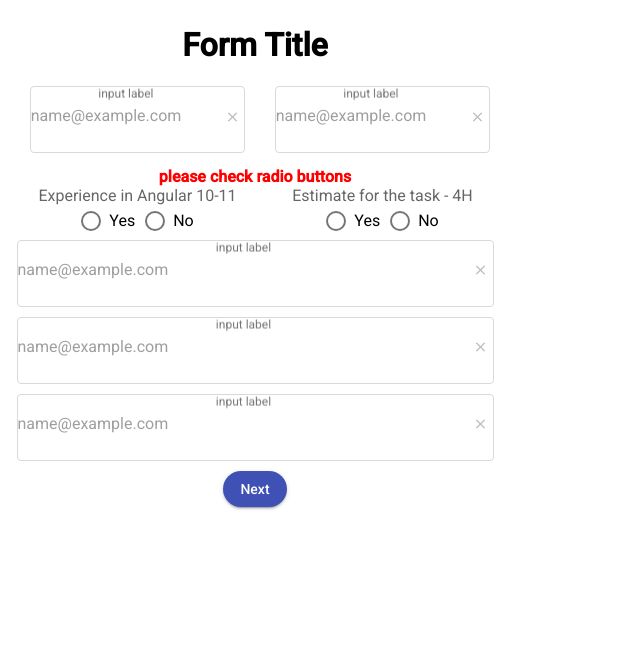
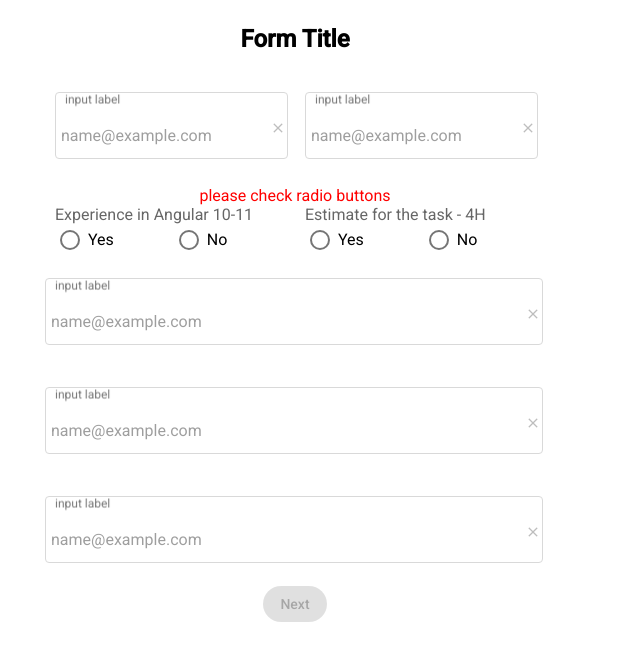
Before and after one commit to AlexMakivchuk/testTask, an Angular app: page / in a window 1280 px wide. Both pictures are taken after typing "name@example.com", "name@example.com", "name@example.com", "name@example.com", "name@example.com" into the empty fields and a click on the button "Next". Shown: the top 660 px of the page, without its empty margins (0-640 px from the left). Built offline with nearby package versions, Linux system fonts and the light colour scheme.

Commit message:
change styles

```diff
--- a/src/app/components/input/input.component.html
+++ b/src/app/components/input/input.component.html
@@ -1,8 +1,8 @@
-<mat-form-field [ngClass]="{'input-error': hasError && submited}" class="example-width">
-  <mat-label>input label</mat-label>
-  <input  type="email" matInput  [disabled]="disabled" [(ngModel)]="value" placeholder="">
+<mat-form-field class="example-width">
+  <mat-label><p>input label</p></mat-label>
+  <input class="input" [ngClass]="{'input-error': hasError && submited}" type="email" matInput  [disabled]="disabled" [(ngModel)]="value" placeholder="">
   <button
-    *ngIf="value"
+    [ngStyle]="value ? {visibility: 'visible'}: {visibility: 'hidden'} "
     mat-button
     matSuffix
     mat-icon-button
--- a/src/app/components/input/input.component.scss
+++ b/src/app/components/input/input.component.scss
@@ -1,11 +1,15 @@
 .example-width {
-  width: 95%;
   vertical-align: middle;
+}
+.input{
+  padding: 25px 20px 5px 5px;
   border: 1px solid #d9d9d9;
   border-radius: 4px;
-  margin-bottom: 10px;
+  height: 35px;
+  margin-right: 5px;
+
 }
-.example-full-width:focus {
+.input:focus {
   border: 1px solid #002afd;
 }
 .input-error{
@@ -20,8 +24,24 @@
   }
   .mat-form-field-label{
     text-align: center;
+    top: 1.8em !important;
+  }
+  .mat-form-field-suffix{
+    top: -1.4em;
+    padding-left: 5px;
   }
   .mat-form-field-underline{
     display: none;
   };
+  .mat-form-field{
+    width: 100%;
+  }
+  .mat-form-field-wrapper{
+    padding-bottom: 1em !important;
+  }
+  .mat-form-field-appearance-legacy.mat-form-field-can-float.mat-form-field-should-float .mat-form-field-label{
+    margin-left: 10px ;
+    text-align: left ;
+    top: 1em;
+  }
 }
--- a/src/app/components/radio-button/radio-button.component.scss
+++ b/src/app/components/radio-button/radio-button.component.scss
@@ -1,5 +1,5 @@
 mat-radio-button{
-  margin: 5px;
+  margin: 5px 60px 5px 5px;
 }
 ::ng-deep{
   .mat-radio-inner-circle{
--- a/src/app/components/test-task/test-task.component.html
+++ b/src/app/components/test-task/test-task.component.html
@@ -1,6 +1,6 @@
 <div class="main">
-  <form (ngSubmit)="onSubmit()" action="" class="example-form" [formGroup]="form">
-  <h1>Form Title</h1>
+  <form class="example-form" [formGroup]="form">
+  <h2>Form Title</h2>
     <div class="w100">
       <div class="w45"><app-input formControlName = 'firstInput'
                                   [placeholder]="'input label'"
@@ -13,7 +13,11 @@
                                   [submited]="submited"
       ></app-input></div>
     </div>
-    <mat-hint *ngIf="checkRadio"><strong>please check radio buttons</strong></mat-hint>
+    <span class="radio-button-uncheck">
+      <mat-hint [ngStyle]="checkRadio ? {visibility: 'visible'}: {visibility: 'hidden'}">
+        <span class="error">please check radio buttons</span>
+      </mat-hint>
+    </span>
     <div class="w100">
       <div class="w45">
         <div><mat-hint>Experience in Angular 10-11</mat-hint></div>
@@ -39,8 +43,8 @@
                     [hasError] = "form.controls['fifthInput'].hasError('required')"
                     [submited]="submited"
     ></app-input></div>
-    <div>
-      <button mat-raised-button class="next" color="primary">Next</button>
+    <div >
+      <button mat-raised-button (click)="onSubmit()" [disabled]="submited" class="next" color="primary">Next</button>
     </div>
   </form>
 </div>
--- a/src/app/components/test-task/test-task.component.scss
+++ b/src/app/components/test-task/test-task.component.scss
@@ -10,19 +10,30 @@
   display: table-cell;
 }
 .w45{
-  width: 45%;
-  margin-left: 20px;
+  width: 47%;
+  margin-right: 5px;
+  margin-left: 10px;
   float: left;
+  text-align: left;
 }
 .w100{
   width: 100%;
   display: inline-block;
-
 }
-div.main{
+.main{
   text-align: center;
   padding: 5px;
+  margin-left: 40px;
 }
 .next{
   border-radius: 25px
 }
+.mt20{
+  margin-top: 20px;
+}
+.radio-button-uncheck{
+  padding: 5px;
+}
+.error{
+  color: red;
+}
```
